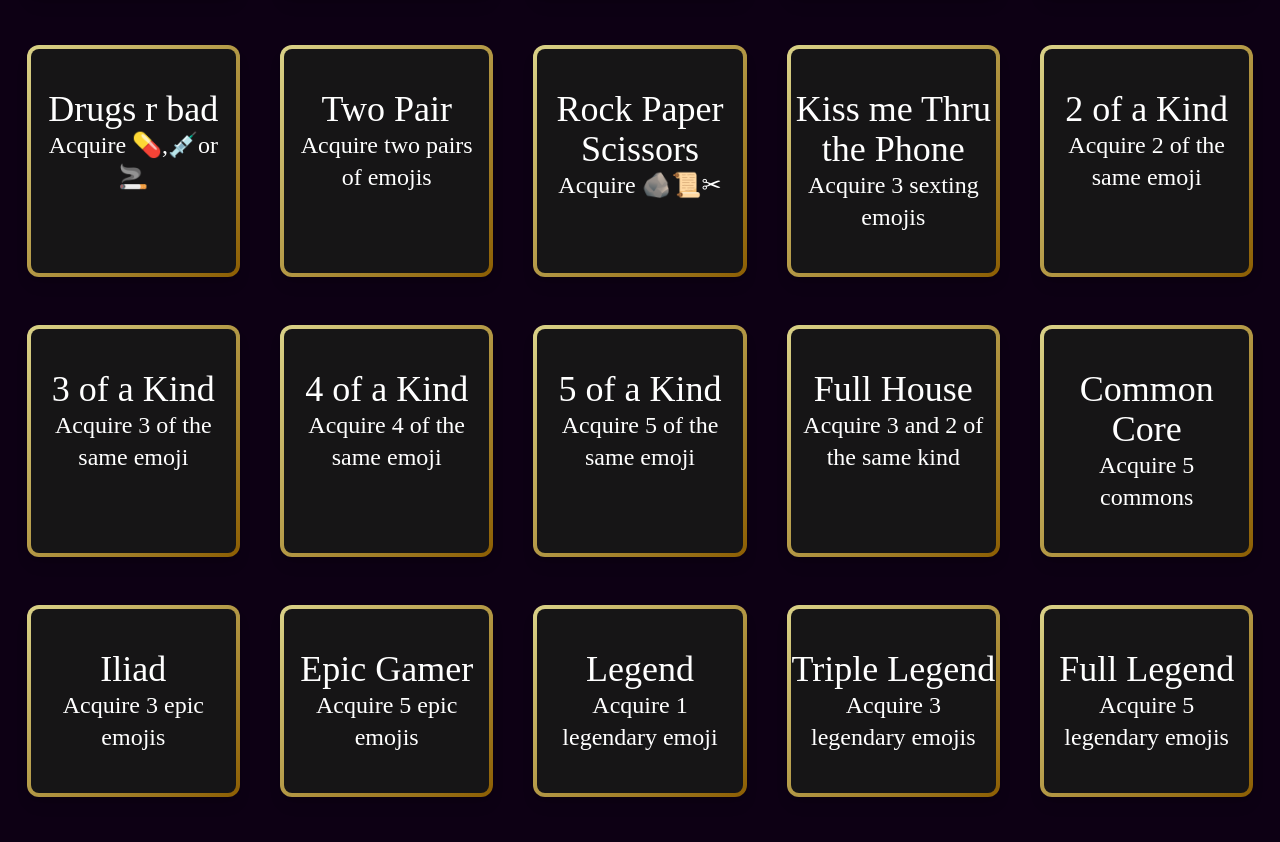
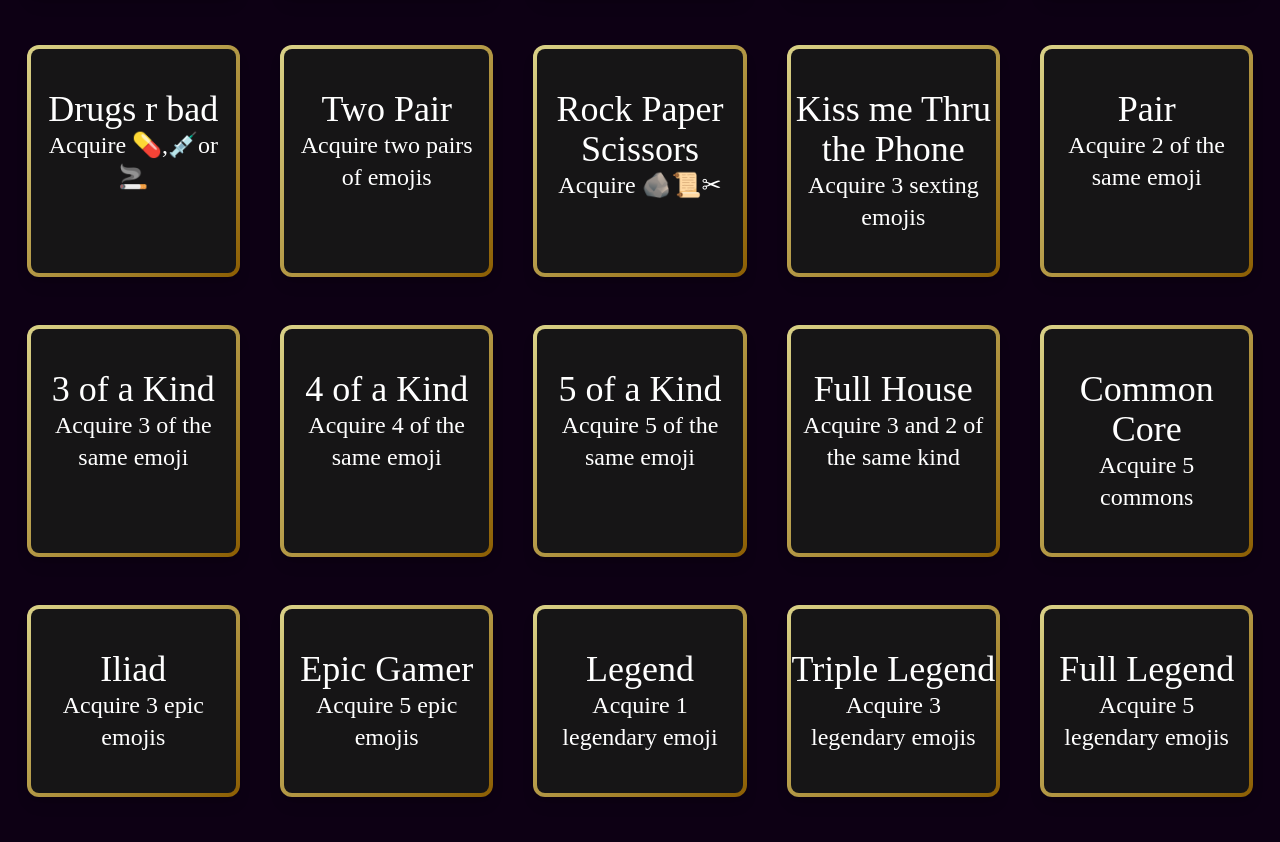
Before and after one commit to Tabadia/emojimarket, a website: page public/trophy.html in a window 1280 px wide. Shown: the part 2537-3379 px from the top of the page. Drawn offline with Linux system fonts and the light colour scheme; a web font is replaced by a local one.

Commit message:
updated trophies

```diff
--- a/public/trophy.html
+++ b/public/trophy.html
@@ -245,7 +245,7 @@
           <h1 class="trophyTxt">Acquire 3 sexting emojis</h1>
         </div>
         <div class="trophy">
-          <h1 class="trophyTitle">2 of a Kind</h1>
+          <h1 class="trophyTitle">Pair</h1>
           <h1 class="trophyTxt">Acquire 2 of the same emoji</h1>
         </div>
         <div class="trophy">
```
